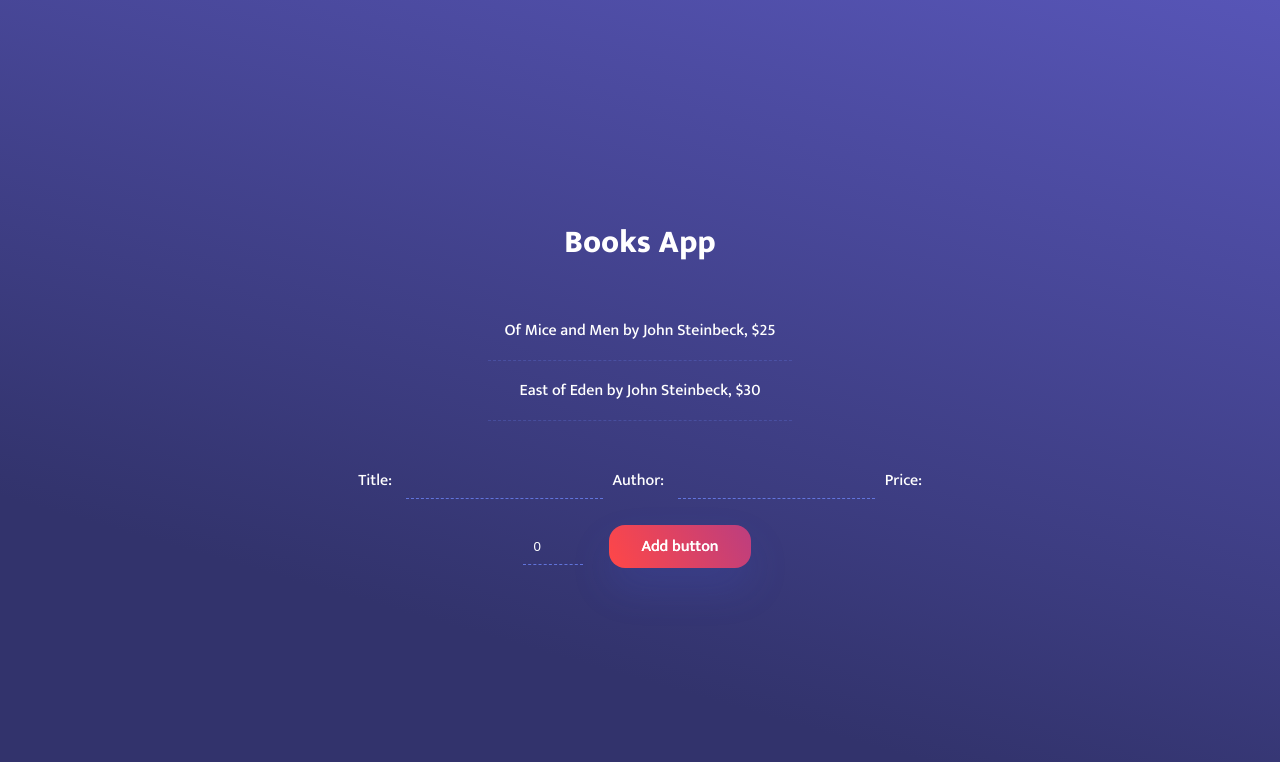
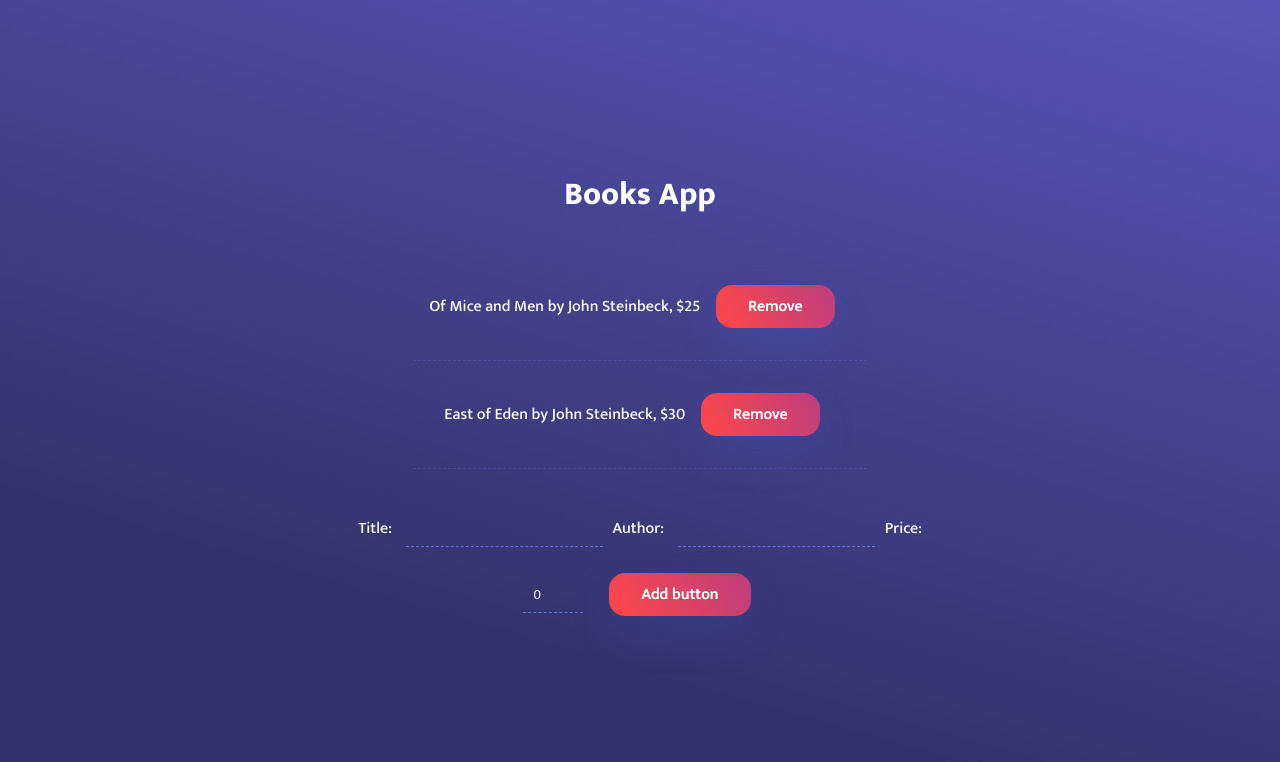
Before and after one commit to mkusztal/book-app-ts, a React (Create React App) app: page / in a window 1280 px wide. Shown: the top 762 px of the page. Built offline with nearby package versions, Linux system fonts and the light colour scheme.

Commit message:
Add delete button to the application

```diff
--- a/src/App.tsx
+++ b/src/App.tsx
@@ -25,12 +25,17 @@ const App: FC = () => {
     setBooks([...books, book]);
   };
 
+  const deleteBook = (book: Book): void => {
+    const newBookList = books.filter((e) => e.id !== book.id);
+    setBooks(newBookList);
+  };
+
   return (
     <div className='container'>
       <header>
         <h1>Books App</h1>
       </header>
-      <BooksList books={books} />
+      <BooksList books={books} deleteBook={deleteBook} />
       <AddBookForm addBook={addBook} />
     </div>
   );
--- a/src/components/BookItem/BookItem.css
+++ b/src/components/BookItem/BookItem.css
@@ -2,3 +2,29 @@
   padding: 1rem;
   border-bottom: 1px dashed rgba(105, 127, 238, 0.25);
 }
+
+.book-item button {
+  background-color: #ff4747;
+  background-image: linear-gradient(62deg, #ff4747 0%, #bc3e7f 100%);
+  border-radius: 1rem;
+  padding: 0.5rem 2rem;
+  border: none;
+  color: inherit;
+  font: inherit;
+  margin: 1rem;
+  text-shadow: 0 0;
+  box-shadow: 0 20px 40px 0 rgba(76, 104, 239, 0.15);
+  transition: 0.2s;
+  cursor: pointer;
+  position: relative;
+  top: 0;
+  left: 0;
+  outline: none;
+}
+
+.book-item button:hover {
+  position: relative;
+  top: -0.2rem;
+  left: -0.2rem;
+  box-shadow: 0 10px 40px 0 rgba(76, 104, 239, 0.25);
+}
--- a/src/components/BookItem/BookItem.tsx
+++ b/src/components/BookItem/BookItem.tsx
@@ -4,12 +4,14 @@ import "./BookItem.css";
 
 type TProps = {
   book: Book;
+  deleteBook: (book: Book) => void;
 };
 
-const BookItem: FC<TProps> = ({ book }) => {
+const BookItem: FC<TProps> = ({ book, deleteBook }) => {
   return (
     <li className='book-item' key={book.id}>
       {book.title} by {book.author}, ${book.price}
+      <button onClick={() => deleteBook(book)}>Remove</button>
     </li>
   );
 };
--- a/src/components/BooksList/BooksList.tsx
+++ b/src/components/BooksList/BooksList.tsx
@@ -5,13 +5,14 @@ import "./BooksList.css";
 
 type Props = {
   books: Book[];
+  deleteBook: (book: Book) => void;
 };
 
-const BooksList: FC<Props> = ({ books }) => {
+const BooksList: FC<Props> = ({ books, deleteBook }) => {
   return (
     <ul className='books-list'>
       {books.map((book: Book) => (
-        <BookItem key={book.id} book={book} />
+        <BookItem key={book.id} book={book} deleteBook={deleteBook} />
       ))}
     </ul>
   );
```
